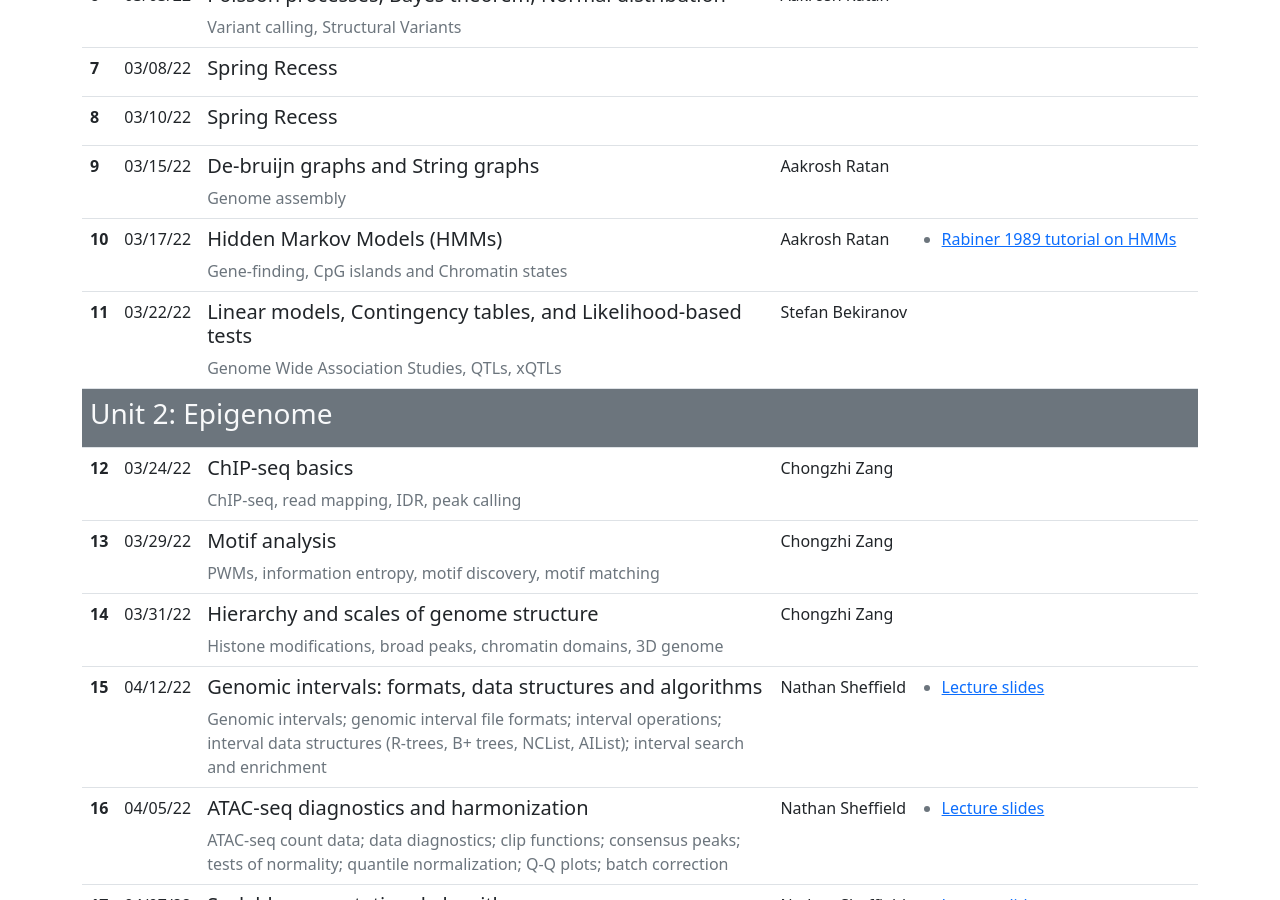
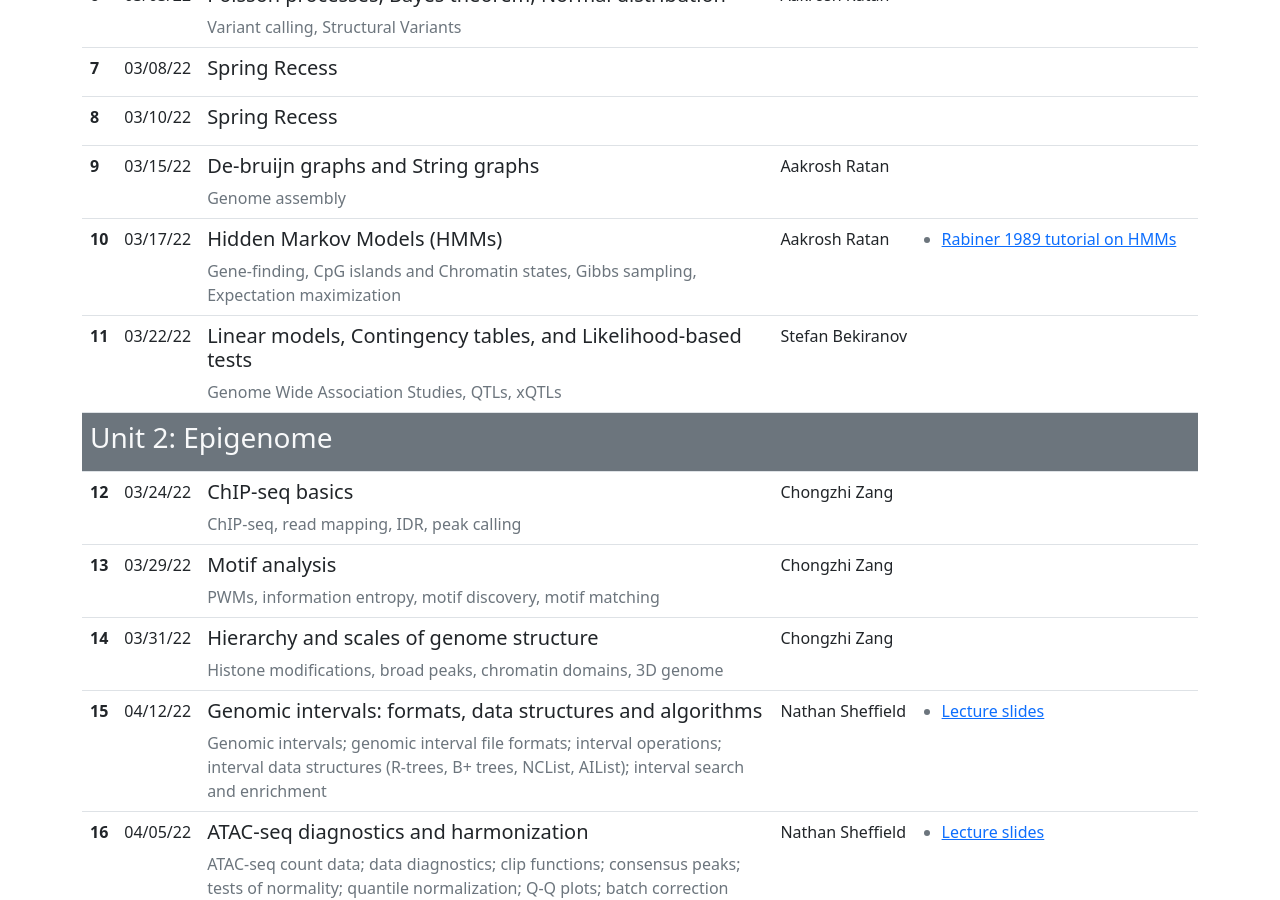
Before and after one commit to cphg/compgen, a Jekyll site: the page built from index.md, in a window 1280 px wide and 900 px high, scrolled down 1032 px. Built offline with Jekyll 4.4.1, drawn with Linux system fonts in a browser that asks for light colours.

Commit message:
add some subcategories

```diff
--- a/_data/lectures.yaml
+++ b/_data/lectures.yaml
@@ -69,7 +69,7 @@ lectures:
   - lecture_number: 8
     date: 03/17/22
     topic: Hidden Markov Models (HMMs)
-    details: Gene-finding, CpG islands and Chromatin states
+    details: Gene-finding, CpG islands and Chromatin states, Gibbs sampling, Expectation maximization
     instructor: Aakrosh Ratan
     links:
       - url: null
```
